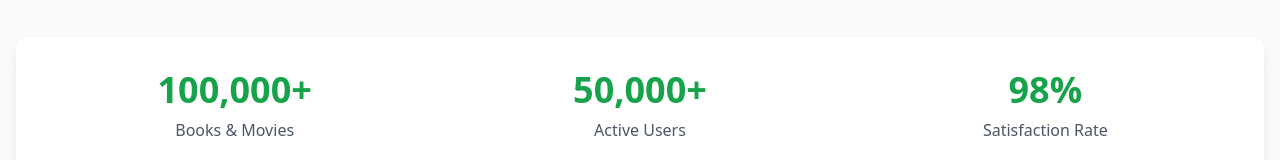
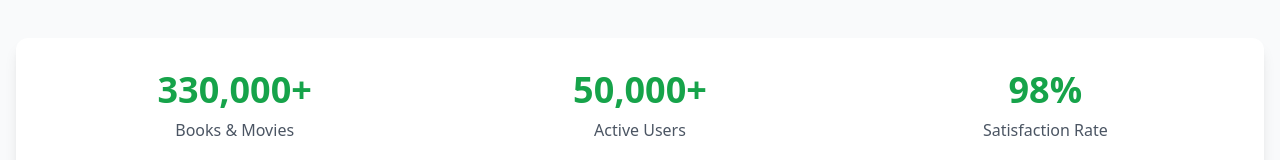
Before and after one commit to Valeryand2005/Page2Screen, a React (Vite) app: page / in a window 1280 px wide. Shown: the part 1330-1490 px from the top of the page. Built offline with nearby package versions, Linux system fonts and the light colour scheme.

Commit message:
Update Home.tsx

```diff
--- a/src/pages/Home.tsx
+++ b/src/pages/Home.tsx
@@ -135,7 +135,7 @@ const Home: React.FC = () => {
       <section className="bg-white rounded-xl shadow-lg p-8 mb-16 dark:bg-gray-900">
         <div className="grid md:grid-cols-3 gap-8 text-center">
           <div>
-            <div className="text-4xl font-bold text-green-600 mb-2">100,000+</div>
+            <div className="text-4xl font-bold text-green-600 mb-2">330,000+</div>
             <div className="text-gray-600">Books & Movies</div>
           </div>
           <div>
```
